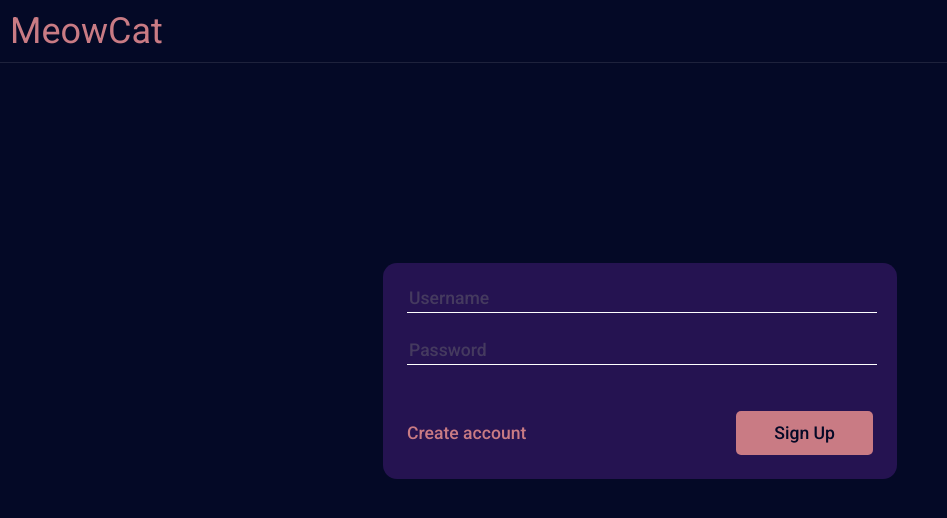
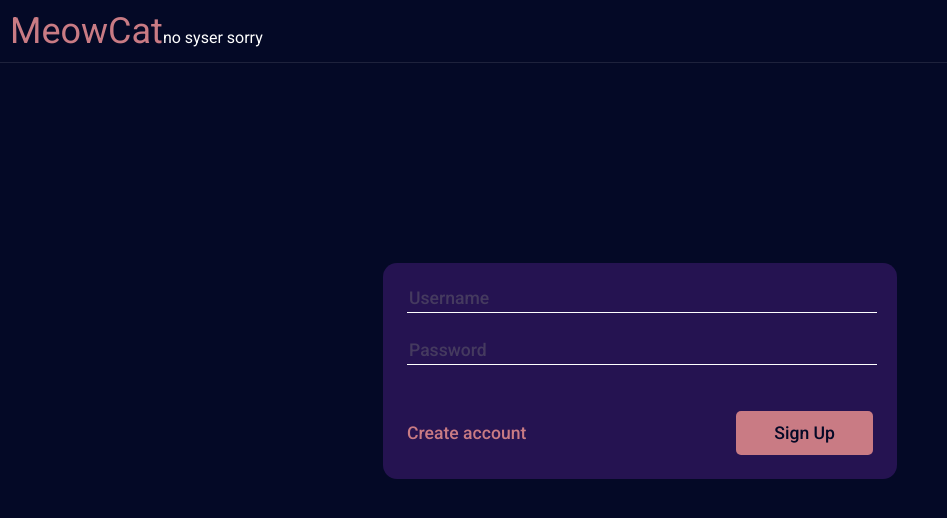
Before and after one commit to SpiderBeaver/MeowCat, a React (Create React App) app in the folder MeowCat_client/: page /login in a window 1280 px wide. Shown: the top 518 px of the page, without its empty margins (0-947 px from the left). Built offline with nearby package versions, Linux system fonts and the light colour scheme; no server answers.

Commit message:
Add context. Implement login.

```diff
--- a/MeowCat_client/src/App.tsx
+++ b/MeowCat_client/src/App.tsx
@@ -1,6 +1,7 @@
 import React, { useState, useEffect } from 'react';
 import './App.css';
 import { BrowserRouter as Router, Route, Switch } from 'react-router-dom';
+import UserContext from './context/UserContext';
 import Post from './domain/Post';
 import Header from './components/Header';
 import PostsList from './components/PostsList';
@@ -8,6 +9,7 @@ import Container from './components/Container';
 import LoginPage from './components/LoginPage';
 
 function App() {
+  const [username, setUsername] = useState<string | null>(null);
   const [posts, setPosts] = useState<Post[]>([]);
 
   useEffect(() => {
@@ -21,6 +23,17 @@ function App() {
 
   return (
     <div className="App">
+      <UserContext.Provider
+        value={{
+          username: username,
+          login: (username) => {
+            setUsername(username);
+          },
+          logout: () => {
+            setUsername(null);
+          },
+        }}
+      >
         <Router>
           <Header />
           <Switch>
@@ -34,6 +47,7 @@ function App() {
             </Route>
           </Switch>
         </Router>
+      </UserContext.Provider>
     </div>
   );
 }
--- a/MeowCat_client/src/components/Header.tsx
+++ b/MeowCat_client/src/components/Header.tsx
@@ -1,12 +1,17 @@
+import { useContext } from 'react';
 import { Link } from 'react-router-dom';
+import UserContext from '../context/UserContext';
 import styles from './Header.module.css';
 
 export default function Header() {
+  const user = useContext(UserContext);
+
   return (
     <header className={styles.header}>
       <Link to="/" className={styles.logo}>
         MeowCat
       </Link>
+      {user.username != null ? <span>Hi is user {user.username}</span> : <span>no syser sorry</span>}
     </header>
   );
 }
--- a/MeowCat_client/src/components/LoginForm.tsx
+++ b/MeowCat_client/src/components/LoginForm.tsx
@@ -1,7 +1,12 @@
-import React, { FormEvent, useState } from 'react';
+import React, { FormEvent, useContext, useState } from 'react';
+import { useHistory } from 'react-router-dom';
+import UserContext from '../context/UserContext';
 import styles from './LoginForm.module.css';
 
 export default function LoginForm() {
+  const userContext = useContext(UserContext);
+  const history = useHistory();
+
   const [username, setUsername] = useState('');
   const [password, setPassword] = useState('');
 
@@ -19,8 +24,8 @@ export default function LoginForm() {
       }),
     });
     if (response.status === 200) {
-      const responseData = await response.json();
-      console.log(responseData);
+      userContext.login(username);
+      history.push('/');
     } else {
       console.log('Errror');
     }
--- /dev/null
+++ b/MeowCat_client/src/context/UserContext.ts
@@ -0,0 +1,15 @@
+import { createContext } from 'react';
+
+type UserContextModel = {
+  username: string | null;
+  login: (username: string) => void;
+  logout: () => void;
+};
+
+const UserContext = createContext<UserContextModel>({
+  username: null,
+  login: () => {},
+  logout: () => {},
+});
+
+export default UserContext;
```
Lines whose indentation alone changed are shown as unchanged.
